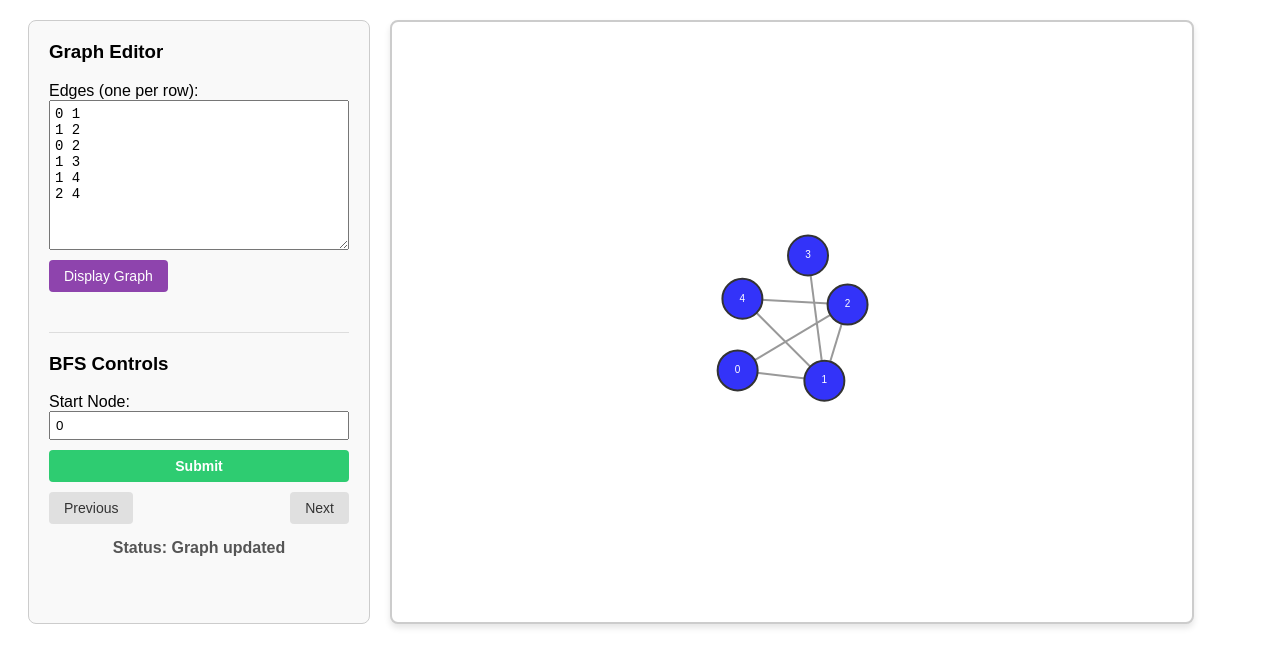
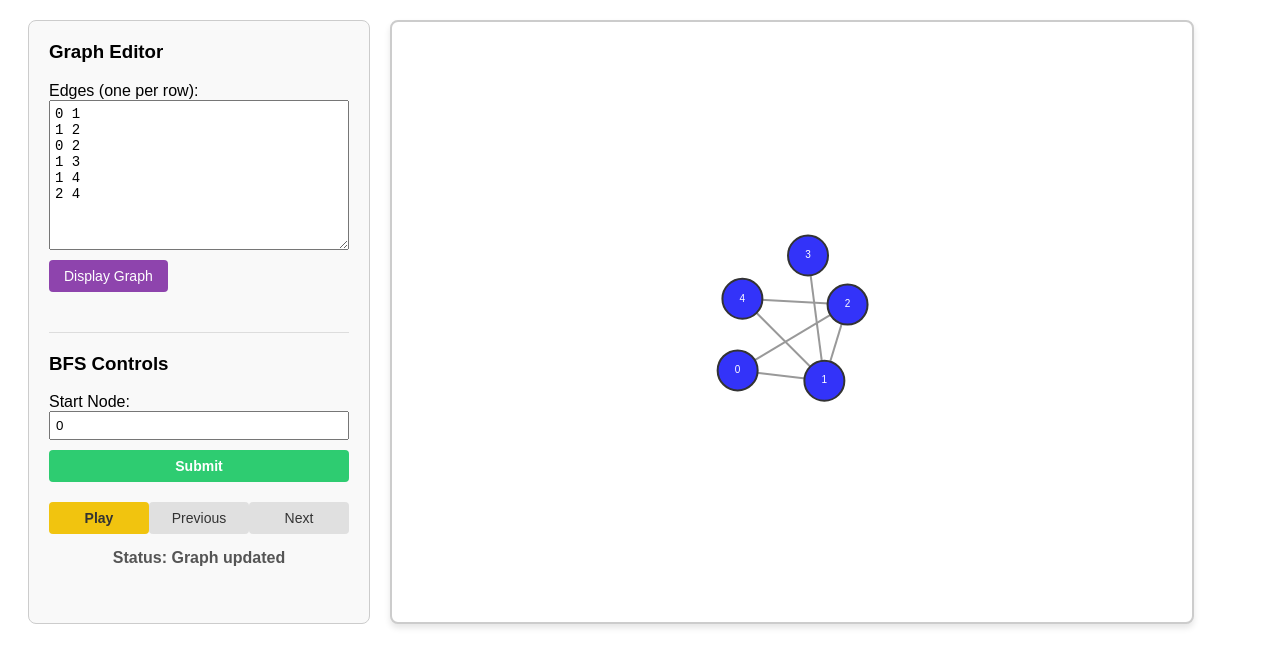
Before and after one commit to DragosTrinca/Graph-Algorithm-Visualizer, a React (Vite) app in the folder graph-frontend/: page / in a window 1280 px wide. Shown: the top 666 px of the page. Built offline with nearby package versions, Linux system fonts and the light colour scheme.

Commit message:
Added auto-play

```diff
--- a/graph-frontend/src/App.css
+++ b/graph-frontend/src/App.css
@@ -91,6 +91,8 @@
 .btn-step {
   background-color: #e0e0e0;
   color: #333;
+  width: 100%;
+  margin-top: 10px;
 }
 .btn-step:hover { background-color: #d0d0d0; }
 
@@ -119,3 +121,12 @@
   margin-bottom: 20px;
 }
 .btn-update:hover { background-color: #9b59b6; }
+
+.btn-play {
+  background-color: #f1c40f;
+  color: #333;
+  font-weight: bold;
+  width: 100%;
+  margin-top: 10px;
+}
+.btn-play:hover { background-color: #f39c12; color: #fff; }
--- a/graph-frontend/src/App.jsx
+++ b/graph-frontend/src/App.jsx
@@ -11,6 +11,9 @@ function App() {
     const [inputTarget, setInputTarget] = useState("");
     const [inputStartNode, setInputStartNode] = useState("0");
     const [uiEdges, setUiEdges] = useState([]);
+    const [isPlaying, setIsPlaying] = useState(false);
+    const [uiStep, setUiStep] = useState(-1);
+    const [stepsData, setStepsData] = useState([]);
 
     const nodesRef = useRef([]);
     const edgesRef = useRef([]);
@@ -64,6 +67,9 @@ function App() {
         // Reset steps
         stepsRef.current = [];
         stepIndexRef.current = -1;
+        setIsPlaying(false);
+        setUiStep(-1);
+        setStepsData([]);
         setStatus("Graph updated");
     };
 
@@ -109,6 +115,8 @@ function App() {
 
             stepsRef.current = data.steps;
             stepIndexRef.current = 0;
+            setUiStep(0);
+            setStepsData(data.steps);
             setStatus("BFS Animated");
 
         } catch (err) {
@@ -116,6 +124,23 @@ function App() {
             setStatus("Connection error");
         }
     };
+
+    // Handle Auto-Play
+    useEffect(() => {
+        let interval;
+        if (isPlaying) {
+            // Updates once per second
+            interval = setInterval(() => {
+                if (stepIndexRef.current < stepsRef.current.length - 1) {
+                    stepIndexRef.current += 1;
+                    setUiStep(stepIndexRef.current);
+                }
+                else
+                    setIsPlaying(false);
+            }, 1000);
+        }
+        return () => clearInterval(interval);
+    }, [isPlaying]);
 
     useEffect(() => {
         // Display initial graph
@@ -177,14 +202,20 @@ function App() {
     }, []);
 
     const nextStep = () => {
-        if (stepIndexRef.current < stepsRef.current.length - 1)
+        if (stepIndexRef.current < stepsRef.current.length - 1) {
             stepIndexRef.current += 1;
+            setUiStep(stepIndexRef.current);
+        }
     }
 
     const prevStep = () => {
-        if (stepIndexRef.current > 0)
+        if (stepIndexRef.current > 0) {
             stepIndexRef.current -= 1;
+            setUiStep(stepIndexRef.current);
+        }
     }
+
+    const currentStepInfo = uiStep >= 0 ? stepsData[uiStep] : null;
 
     const getMousePos = (e) => {
         const canvas = canvasRef.current;
@@ -263,6 +294,12 @@ function App() {
                 </div>
 
                 <div className="step-controls">
+                    <button
+                        onClick={() => setIsPlaying(!isPlaying)}
+                        className="btn btn-play"
+                        disabled={uiStep < 0 || uiStep >= stepsData.length - 1}>
+                            {isPlaying ? "Pause" : "Play"}
+                        </button>
                     <button onClick={prevStep} className="btn btn-step">Previous</button>
                     <button onClick={nextStep} className="btn btn-step">Next</button>
                 </div>
```
